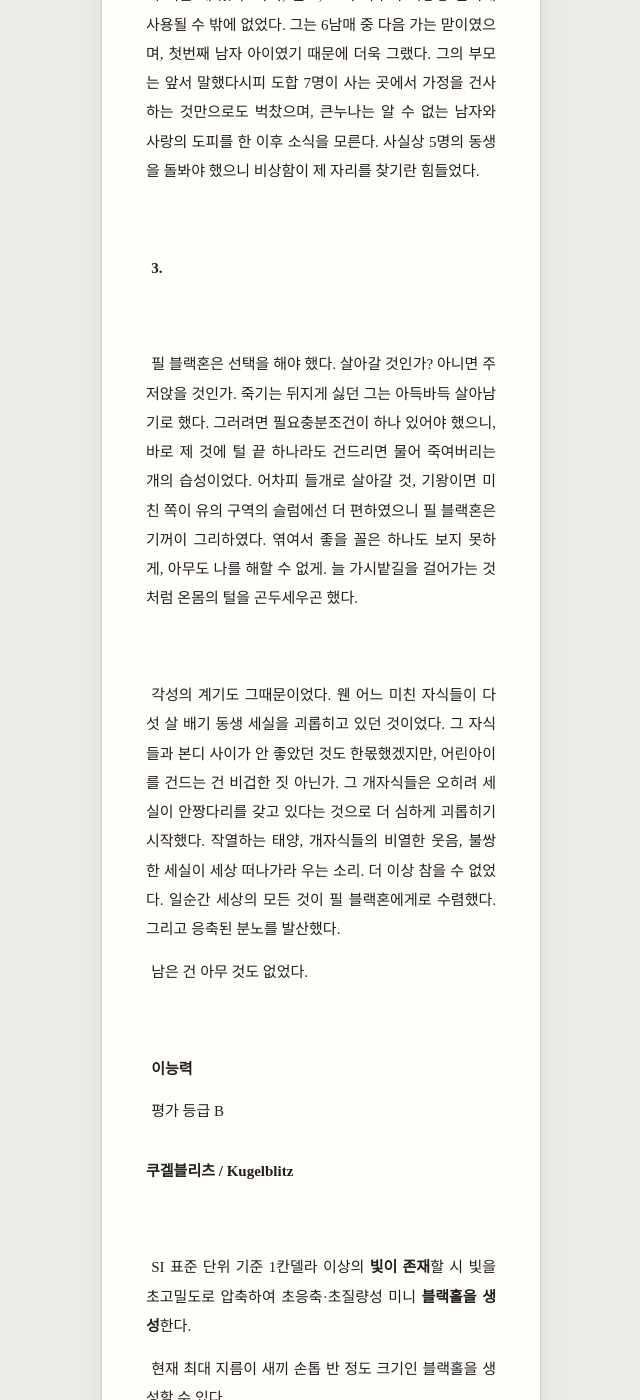
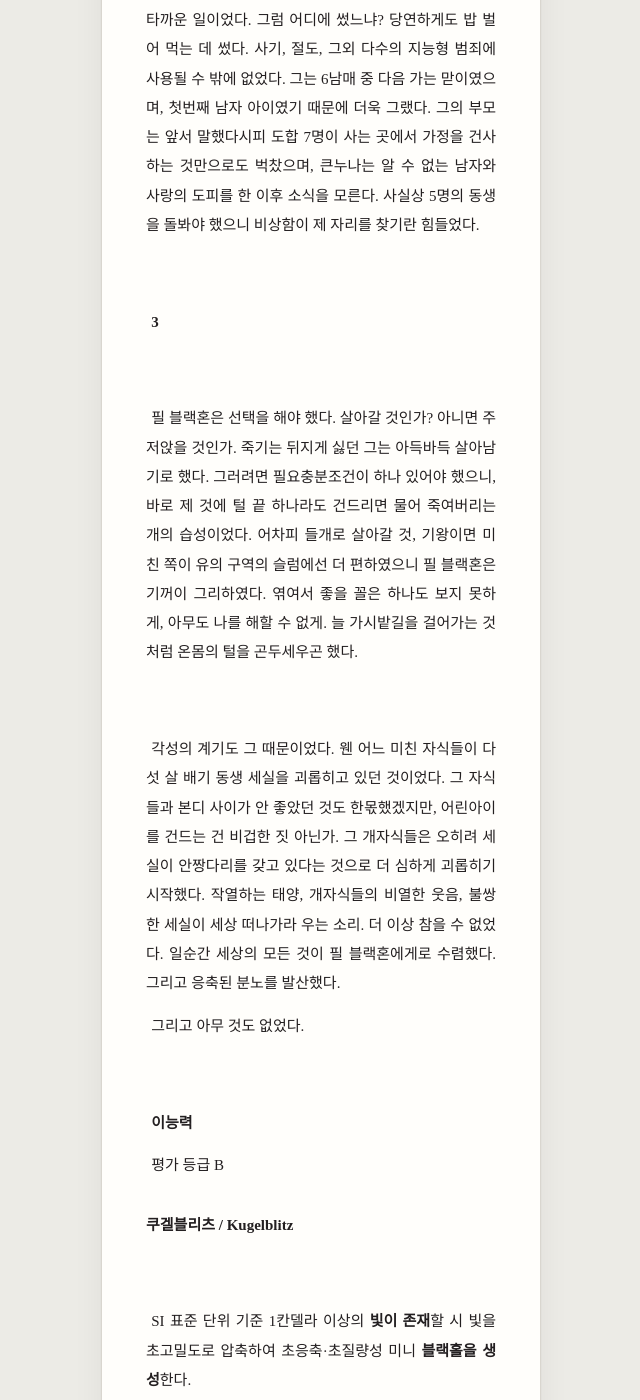
Before and after one commit to ytlla7/ytlla7.github.io, a Jekyll site: the page built from _posts/2026-11-23-phill-blackhorn.md, in a window 1280 px wide and 1400 px high, scrolled down 3425 px. Shown: the whole window, without its empty margins (319-959 px from the left). Built offline with Jekyll 4.4.1, drawn with Linux system fonts in a browser that asks for light colours; some web fonts are replaced.

Commit message:
Update _posts/2026-11-23-phill-blackhorn.md (via Pages CMS)

```diff
--- a/_posts/2026-11-23-phill-blackhorn.md
+++ b/_posts/2026-11-23-phill-blackhorn.md
@@ -1,56 +1,80 @@
 ---
-title: "필 블랙혼/남성/B"
+title: 필 블랙혼/남성/B
 category: 프로필
-description: ""
-tags: []
 ---
 ## [ 천상천하 유아독존 ]
 
+
+
 > 미리 말하건대, 나는 이 곳에서 제일 가는 자랑거리가 될 거야.
+
+
 
 **이름**
 필 블랙혼 / Phill Blackhorn
 
+
+
 **국적**
 미국
+
+
 
 **나이**
 11세
 
+
+
 **키 / 몸무게**
 148cm / 33kg
+
+
 
 **외관**
 
 ![필 블랙혼](/assets/img/phill-blackhorn.png.PNG)
 
 깊은 침엽수림의 그늘, 잘 익은 올리브 열매, 혹은 비에 젖은 이끼를 연상시키는, 빛 바랜 듯한 노란빛이 감추어진 어두운 초록색의 머리카락은 조금 짧게 잘린 채 차분히 내려앉아 있다. 세이지의 이파리, 유칼립투스, 혹은 덜 익은 청무화과 껍질 같은 어둑한 파스텔조의 역시 녹색인 눈동자는 장난끼 가득한 눈매 속에 자리를 잡고 있다. 또래보다 키만 웃자란 체구는 제 몸에 맞지 않는 옷을 억지로 꿰어 입은 듯, 팽팽하게 당겨진 교복 바짓단 아래로 껑충하게 자란 다리가 삐져나와 있었다.
+
+
 또래보다 한두어 살 정도 위로 보이는, 성숙한 인상이 특이점이다. 꽤나 도련님 같은 인상이기도 하여, 출신 구역을 자주 오해받는다.
+
+
 
 **성격**
 [자유로운], [비상한], [미친개]
 
-**1\.**
+
+
+**1**
 
 이 놈의 학교는 더럽게 재수 없는 곳에 위치하고 있다. 필 블랙혼은 방금 중앙 각성자 사관학교로 오는 길, 검문소에서 다섯 번째로 윽박지름을 당한 후 팔짱을 꼈다. 참 불퉁한 표정이다. 아무리 내가 유의 구역 출신이래도 너무한 거 아냐? 습관처럼 바닥에 침을 뱉었다 한 대 더 쥐어박혔다. 아 글쎄, 우리네는 상관 없다니까? 앞에 있는 군인 아저씨의 얼굴이 화로 불그락푸르락, 카멜레온처럼 색이 변했다.
 
 필 블랙혼은 간신히 검문소를 통과할 수 있었다. 뒤에서 들려오는 거친 욕설은 무시하도록 하자. 타고나기를 유의 구역에서 규칙 하나 없이 천둥벌거숭이로 산 탓에 어쩔 수가 없다. 그곳에서 보고 자란 건 세계 정부가 파견한 이들이 맞는지 의심이 가는 공교육의 수준과, 야매 폭탄 만드는 법, 소매치기 잘 하는 법, 그외 법을 어길 수 있는 한 모든 것을 어기는 일들 뿐이었다. 좋은 어른? 유의 구역에서는 자기 아이와 함께 살면 그 반열에 들었다. 그러니까 나 정도면 상위 5%란 말이지. 그는 씩 웃었다.
 
-**2\.**
+
+
+**2**
 
 영아사망률이 아주 먼 옛날, 이형종이 등장하기 한참도 전 중세 시대의 그것과 비슷한 곳에서 필 블랙혼은 6남매 중 둘째로 어떻게 살아남았는가 하면 그의 아주 비상한 머리 덕이라 할 수 있겠다. 각성도 더 전 막 발걸음을 떼었을 때부터 그의 지능은 빛을 발하여 부모나 큰누나가 가뭄에 콩 나듯 등장하는 군인들에게 무언가를 얻어먹을 수 있을 만큼 아픈 체를 할 수 있었다.
 
 그 지능이 5살 때 즈음 하여선 낭중지추요 군계일학이라 할 만큼 숨길 수 없이 뛰어난 것이 눈에 보였다. 유의 구역에서는 똑똑함을 온전히 학습에 쓸 수가 없었기에 더욱 안타까운 일이었다. 그럼 어디에 썼느냐? 당연하게도 밥 벌어 먹는 데 썼다. 사기, 절도, 그외 다수의 지능형 범죄에 사용될 수 밖에 없었다. 그는 6남매 중 다음 가는 맏이였으며, 첫번째 남자 아이였기 때문에 더욱 그랬다. 그의 부모는 앞서 말했다시피 도합 7명이 사는 곳에서 가정을 건사하는 것만으로도 벅찼으며, 큰누나는 알 수 없는 남자와 사랑의 도피를 한 이후 소식을 모른다. 사실상 5명의 동생을 돌봐야 했으니 비상함이 제 자리를 찾기란 힘들었다.
 
-**3\.**
+
+
+**3**
 
 필 블랙혼은 선택을 해야 했다. 살아갈 것인가? 아니면 주저앉을 것인가. 죽기는 뒤지게 싫던 그는 아득바득 살아남기로 했다. 그러려면 필요충분조건이 하나 있어야 했으니, 바로 제 것에 털 끝 하나라도 건드리면 물어 죽여버리는 개의 습성이었다. 어차피 들개로 살아갈 것, 기왕이면 미친 쪽이 유의 구역의 슬럼에선 더 편하였으니 필 블랙혼은 기꺼이 그리하였다. 엮여서 좋을 꼴은 하나도 보지 못하게, 아무도 나를 해할 수 없게. 늘 가시밭길을 걸어가는 것처럼 온몸의 털을 곤두세우곤 했다.
 
-각성의 계기도 그때문이었다. 웬 어느 미친 자식들이 다섯 살 배기 동생 세실을 괴롭히고 있던 것이었다. 그 자식들과 본디 사이가 안 좋았던 것도 한몫했겠지만, 어린아이를 건드는 건 비겁한 짓 아닌가. 그 개자식들은 오히려 세실이 안짱다리를 갖고 있다는 것으로 더 심하게 괴롭히기 시작했다. 작열하는 태양, 개자식들의 비열한 웃음, 불쌍한 세실이 세상 떠나가라 우는 소리. 더 이상 참을 수 없었다. 일순간 세상의 모든 것이 필 블랙혼에게로 수렴했다. 그리고 응축된 분노를 발산했다.
-남은 건 아무 것도 없었다.
+각성의 계기도 그 때문이었다. 웬 어느 미친 자식들이 다섯 살 배기 동생 세실을 괴롭히고 있던 것이었다. 그 자식들과 본디 사이가 안 좋았던 것도 한몫했겠지만, 어린아이를 건드는 건 비겁한 짓 아닌가. 그 개자식들은 오히려 세실이 안짱다리를 갖고 있다는 것으로 더 심하게 괴롭히기 시작했다. 작열하는 태양, 개자식들의 비열한 웃음, 불쌍한 세실이 세상 떠나가라 우는 소리. 더 이상 참을 수 없었다. 일순간 세상의 모든 것이 필 블랙혼에게로 수렴했다. 그리고 응축된 분노를 발산했다.
+그리고 아무 것도 없었다.
+
+
 
 **이능력**
 평가 등급 B
+
+
 
 ### 쿠겔블리츠 / Kugelblitz
 
@@ -61,6 +85,8 @@ SI 표준 단위 기준 1칸델라 이상의 **빛이 존재**할 시 빛을 초
 
 블랙홀에게 계속해서 질량을 공급하여 블랙홀을 유지할 수 있는데, 이 경우에는 공급한 질량만큼 에너지가 발생한다. 이를 알게 된 이후로 사관학교 입학 전까지 한동안 전기 대신 이용한 적이 있다.
 
+
+
 **스탯**
 체력: ✦✦⟡⟡⟡
 근력: ✦⟡⟡⟡⟡
@@ -69,9 +95,13 @@ SI 표준 단위 기준 1칸델라 이상의 **빛이 존재**할 시 빛을 초
 정신력: ✦✦✦⟡⟡
 총합: 12
 
+
+
 **소지품**
 붕대
 실타래
+
+
 
 **특징**
 생일: 3월 15일
@@ -94,8 +124,12 @@ SI 표준 단위 기준 1칸델라 이상의 **빛이 존재**할 시 빛을 초
 
 기숙사를 이용하고 있다.
 
+
+
 **선관**
 .
 
+
+
 **텍관**
 .
```
